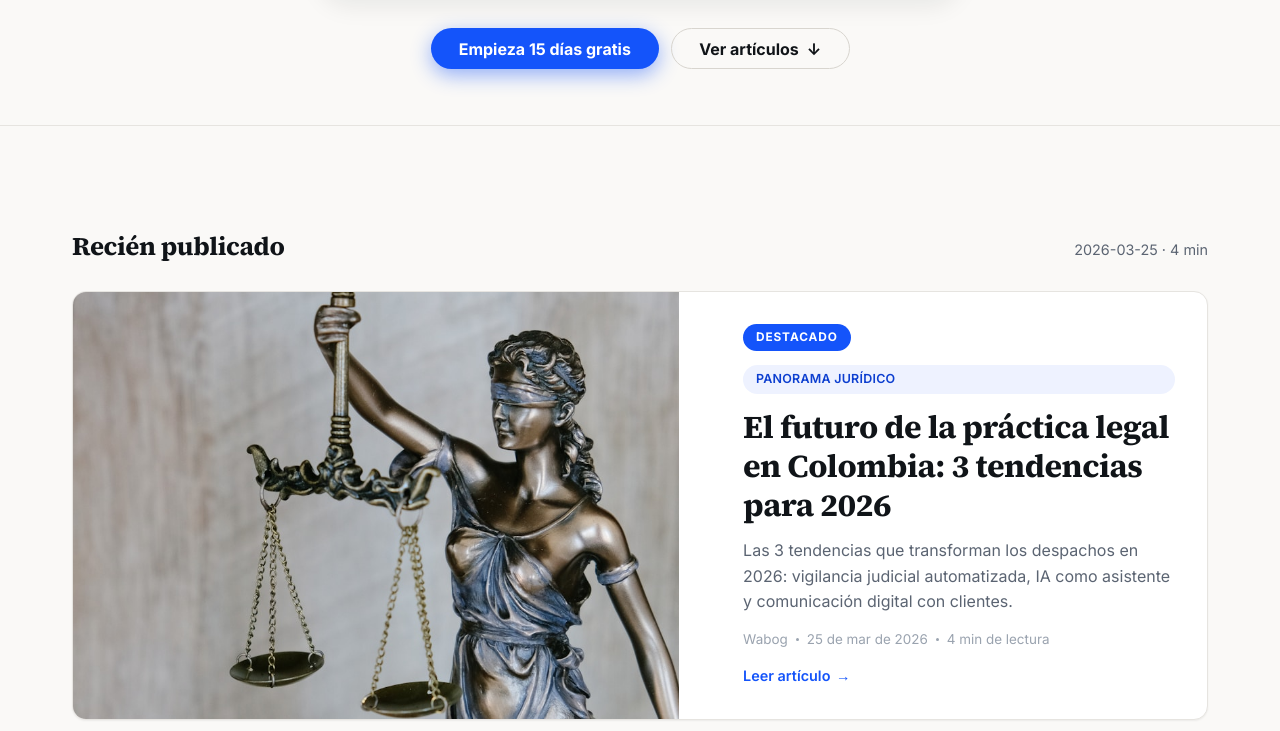
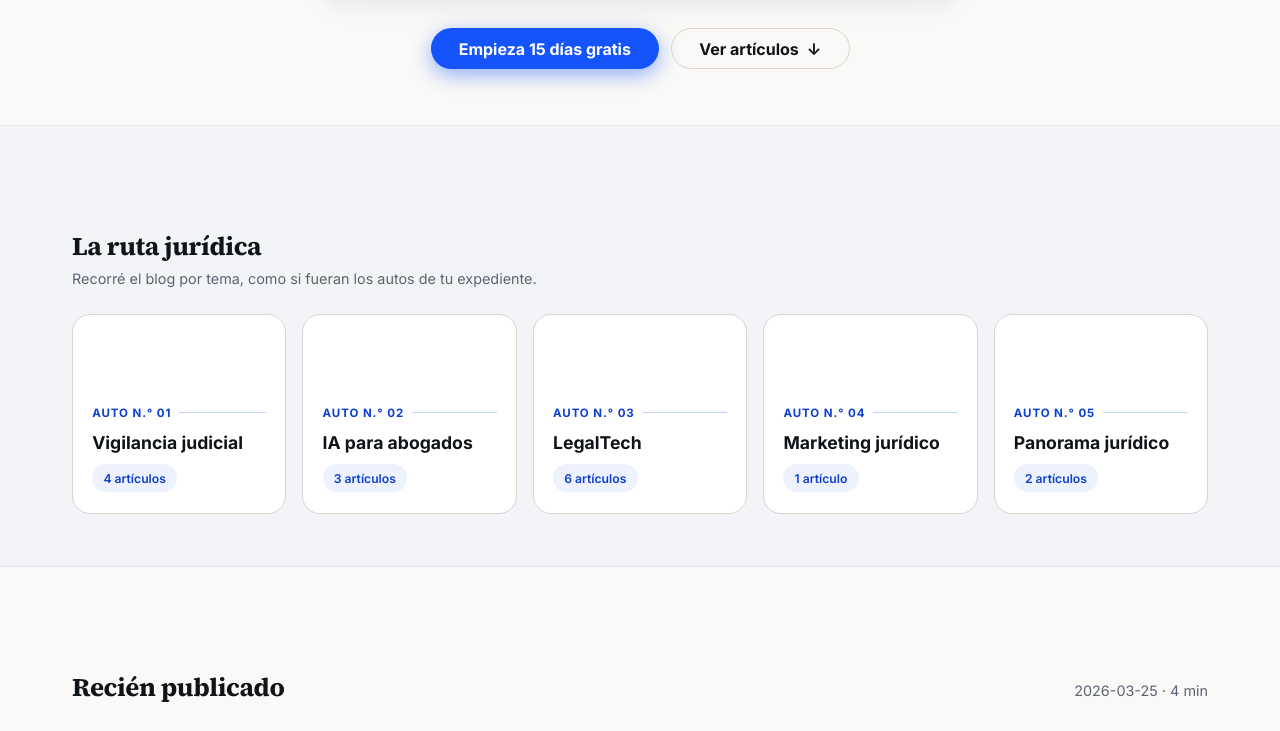
Before and after one commit to wabog/wabog-blog, a Next.js app: page / in a window 1280 px wide. Shown: the part 500-1231 px from the top of the page. Built offline with nearby package versions, Linux system fonts and the light colour scheme.

Commit message:
feat: convierte el explorador de temas en una ruta jurídica tras el hero

```diff
--- a/app/globals.css
+++ b/app/globals.css
@@ -552,41 +552,81 @@ a {
   background: color-mix(in srgb, var(--accent-500) 3%, var(--paper));
 }
 
-.topics-cloud {
-  display: flex;
-  flex-wrap: wrap;
-  gap: 0.7rem;
-}
-
-.topic-chip {
-  display: inline-flex;
-  align-items: center;
-  gap: 0.65rem;
-  padding: 0.65rem 1.05rem 0.65rem 1.2rem;
-  border-radius: 999px;
+.topics-row {
+  display: grid;
+  grid-template-columns: repeat(5, 1fr);
+  gap: 1rem;
+}
+
+.topic-card {
+  position: relative;
+  display: flex;
+  flex-direction: column;
+  gap: 0.6rem;
+  min-height: 200px;
+  padding: 1.6rem 1.2rem 1.3rem;
+  border-radius: 18px;
   border: 1px solid var(--line-2);
   background: var(--surface);
   color: var(--ink);
+  overflow: hidden;
+  justify-content: flex-end;
+  transition: border-color 0.15s ease, box-shadow 0.15s ease, transform 0.15s ease;
+}
+
+.topic-card:hover {
+  border-color: var(--accent-500);
+  box-shadow: 0 10px 28px color-mix(in srgb, var(--accent-500) 18%, transparent);
+  transform: translateY(-3px);
+}
+
+.topic-instance {
+  display: inline-flex;
+  align-items: center;
+  gap: 0.5rem;
+  font-size: 0.72rem;
+  font-weight: 700;
+  letter-spacing: 0.08em;
+  text-transform: uppercase;
+  color: var(--accent-600);
+}
+
+.topic-instance::after {
+  content: "";
+  flex: 1;
+  height: 1px;
+  background: color-mix(in srgb, var(--accent-500) 25%, transparent);
+}
+
+.topic-name {
+  font-weight: 700;
+  font-size: 1.1rem;
+  line-height: 1.3;
+}
+
+.topic-count {
+  display: inline-flex;
+  align-items: center;
+  gap: 0.4rem;
+  width: fit-content;
+  font-size: 0.76rem;
   font-weight: 600;
-  font-size: 0.92rem;
-  transition: border-color 0.15s ease, color 0.15s ease, box-shadow 0.15s ease, transform 0.15s ease;
-}
-
-.topic-chip:hover {
-  border-color: var(--accent-400);
   color: var(--accent-600);
-  box-shadow: var(--shadow-1);
-  transform: translateY(-1px);
-}
-
-.topic-count {
-  font-size: 0.74rem;
-  font-weight: 700;
-  color: var(--muted);
-  background: var(--surface-2);
-  padding: 0.14rem 0.55rem;
+  background: var(--accent-50);
+  padding: 0.28rem 0.7rem;
   border-radius: 999px;
-  line-height: 1;
+}
+
+@media (max-width: 980px) {
+  .topics-row {
+    grid-template-columns: repeat(3, 1fr);
+  }
+}
+
+@media (max-width: 640px) {
+  .topics-row {
+    grid-template-columns: 1fr;
+  }
 }
 
 /* ---------- Featured post ---------- */
--- a/app/page.tsx
+++ b/app/page.tsx
@@ -55,6 +55,37 @@ export default function HomePage() {
         </div>
       </section>
 
+      <section className="home-section home-topics">
+        <div className="container">
+          <div className="section-head">
+            <div>
+              <h2 className="section-title">La ruta jurídica</h2>
+              <p className="section-sub">
+                Recorré el blog por tema, como si fueran los autos de tu expediente.
+              </p>
+            </div>
+          </div>
+          <div className="topics-row">
+            {orderedTags.map((t, i) => (
+              <Link
+                key={t.slug}
+                href={`/tag/${t.slug}`}
+                className="topic-card"
+                data-analytics={`home_tema_${t.slug}`}
+              >
+                <span className="topic-instance">
+                  Auto N.° {String(i + 1).padStart(2, "0")}
+                </span>
+                <span className="topic-name">{t.name}</span>
+                <span className="topic-count">
+                  {t.count} artículo{t.count === 1 ? "" : "s"}
+                </span>
+              </Link>
+            ))}
+          </div>
+        </div>
+      </section>
+
       {latest ? (
         <section className="home-section">
           <div className="container">
@@ -85,32 +116,6 @@ export default function HomePage() {
         </div>
       </section>
 
-      <section className="home-section home-topics">
-        <div className="container">
-          <div className="section-head">
-            <div>
-              <h2 className="section-title">Explora por tema</h2>
-              <p className="section-sub">
-                Navegá el blog por categoría y encontrá lo que buscás en segundos.
-              </p>
-            </div>
-          </div>
-          <div className="topics-cloud">
-            {orderedTags.map((t) => (
-              <Link
-                key={t.slug}
-                href={`/tag/${t.slug}`}
-                className="topic-chip"
-                data-analytics={`home_tema_${t.slug}`}
-              >
-                <span>{t.name}</span>
-                <span className="topic-count">{t.count}</span>
-              </Link>
-            ))}
-          </div>
-        </div>
-      </section>
-
       <section className="home-closing-cta">
         <div className="container">
           <div className="closing-card">
```
